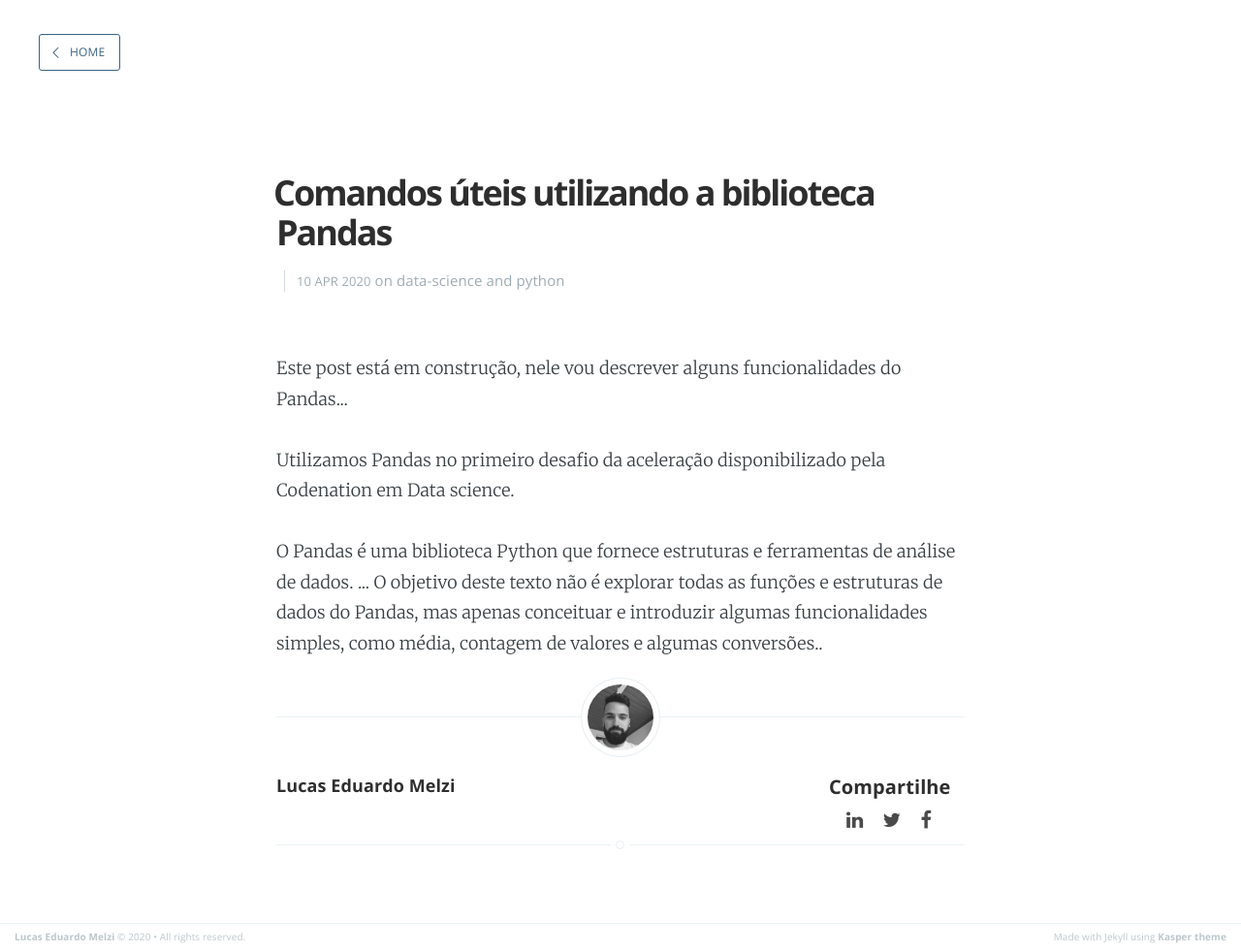
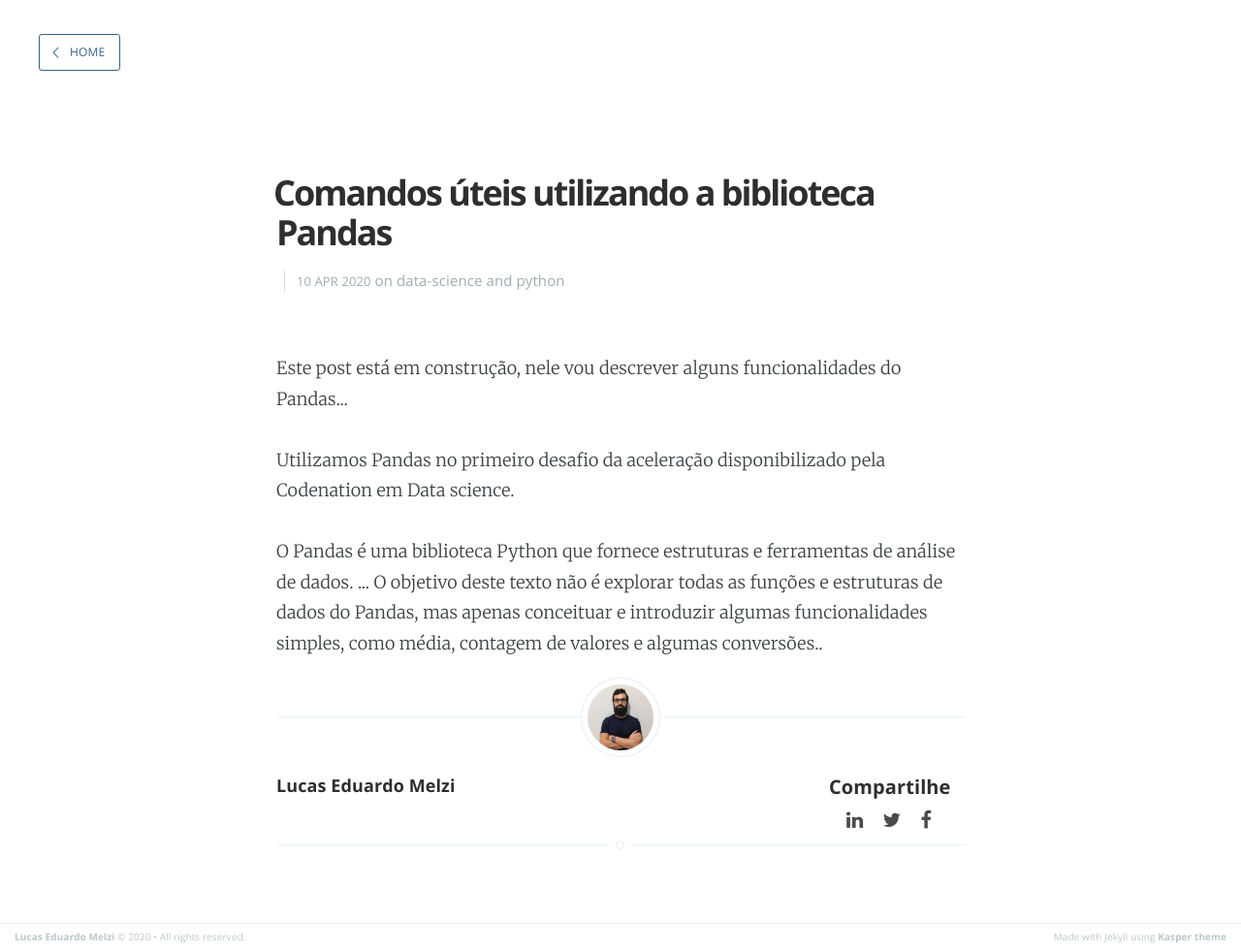
Before and after one commit to melzilucas/melzilucas.github.io, a Jekyll site: the page built from _posts/2020-04-10-Comandos-uteis-utilizando-a-biblioteca-Pandas.markdown, in a window 1280 px wide. Shown: the whole page at 97% size. Built offline with Jekyll 4.4.1, drawn with Linux system fonts in a browser that asks for light colours.

Commit message:
Add new profile photo

```diff
--- a/_layouts/post.html
+++ b/_layouts/post.html
@@ -64,7 +64,7 @@ post_class: post-template
             <!-- If we want to display author's name and bio -->
             {% if site.author %}
                 <figure class="author-image">
-                    <a class="img" href="https://melzilucas.github.io/" style="background-image: url(/assets/images/profile.jpg)">
+                    <a class="img" href="https://melzilucas.github.io/" style="background-image: url(/assets/images/profile-00.jpg)">
                     <span class="hidden">{{site.author}}'s Picture</span></a>
                 </figure>
                 <section class="author">
```
Also changed, not shown: assets/images/profile-00.jpg (added), assets/images/profile-01.jpg (added).
